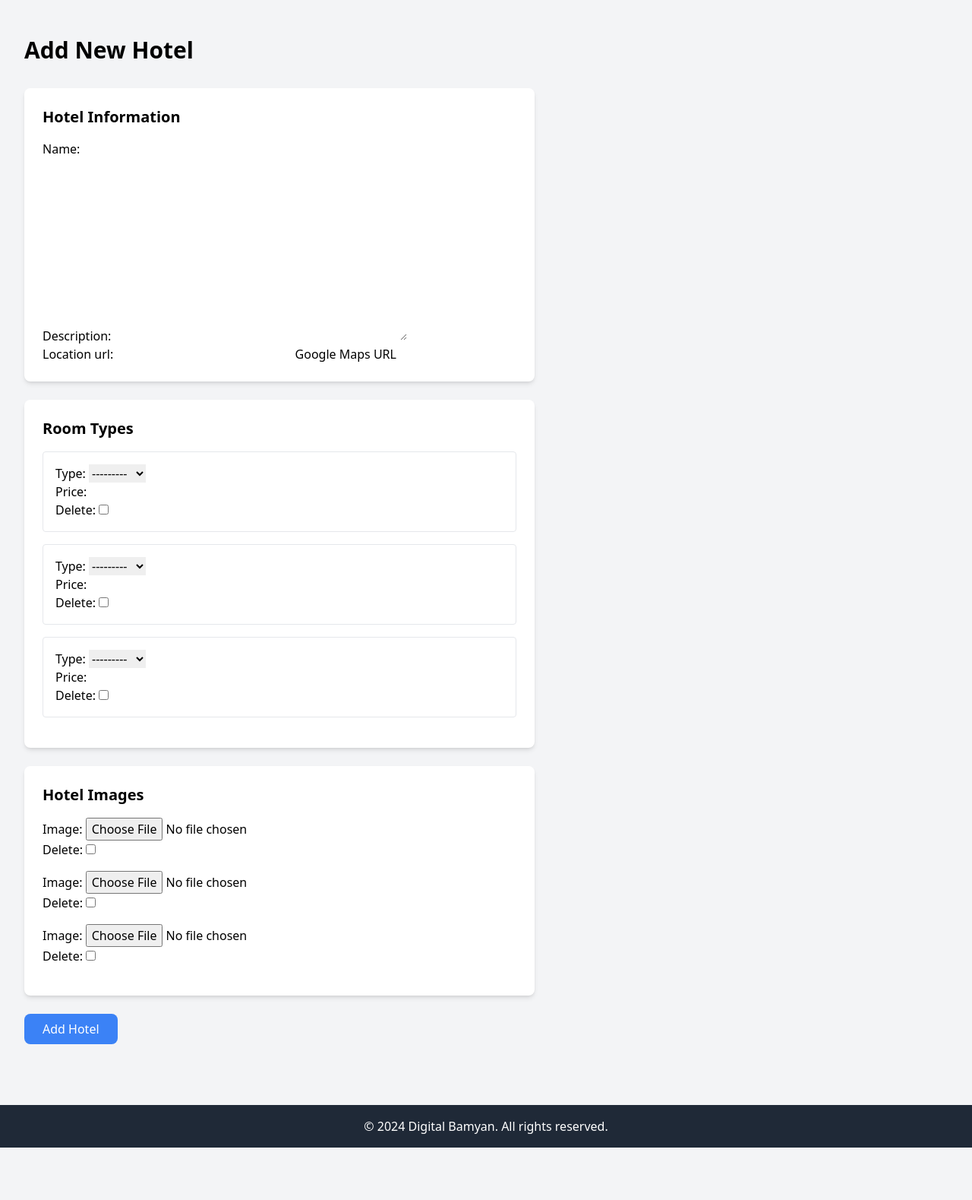
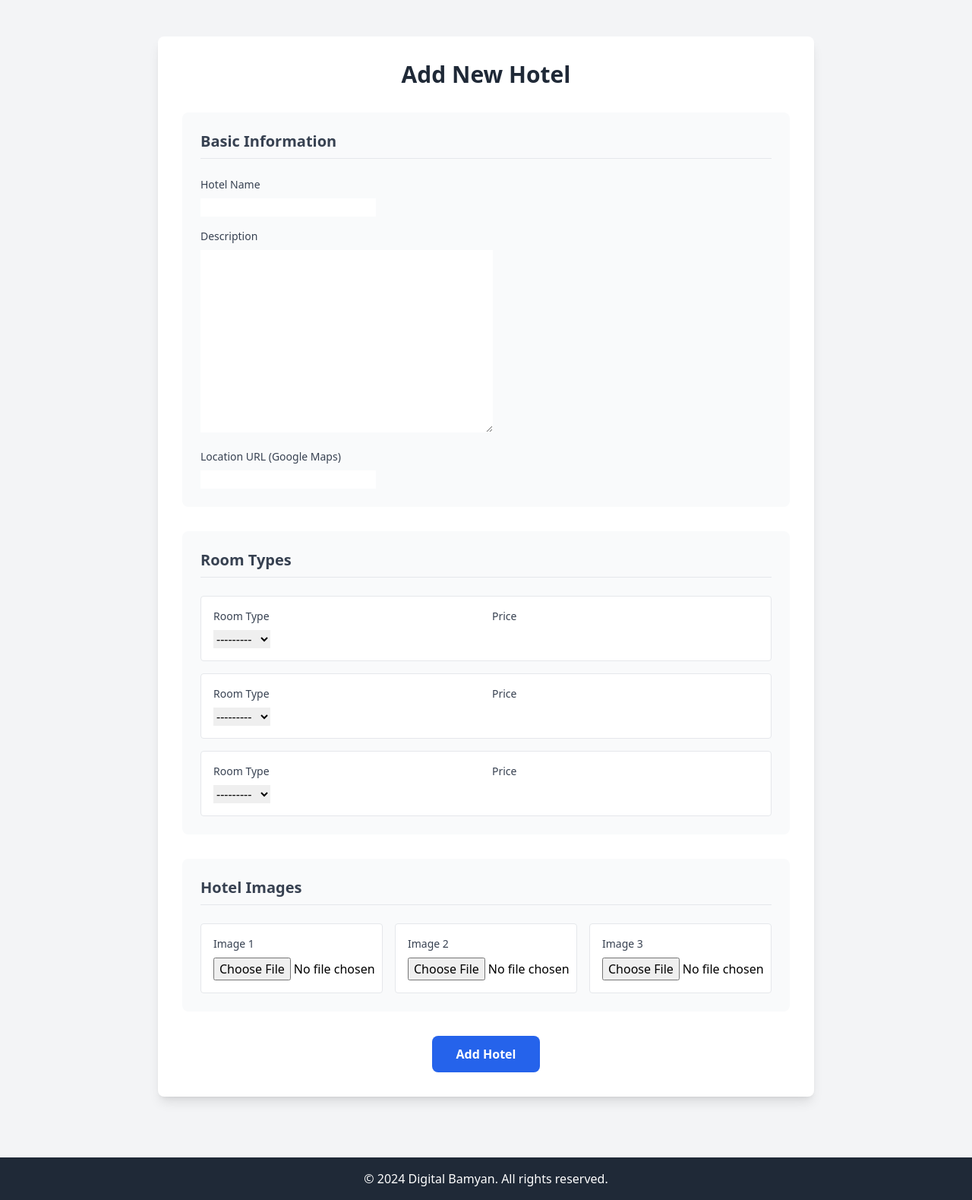
Before and after one commit to AzizullahDarmani/Digital-Bamyan, a Django app: page /hotel/add/ in a window 1280 px wide. Shown: the part 64-1643 px from the top of the page at 76% size. Before the commit the page ends 1574 px from the top, so only its background shows below. Run offline with Django 5.2, Linux system fonts and the light colour scheme; the visitor is signed in with stand-in values (Sample User, id 1); some libraries are stand-ins or nearby versions.

Commit message:
Assistant checkpoint: Improve add hotel form layout and styling
Assistant generated file changes:
- hotel/templates/hotel/add_hotel.html: Improve add hotel form layout and styling

---

User prompt:

Add new hotel template is not very well arranged to add new hotels, please arrange its style to be user friendly

Replit-Commit-Author: Assistant
Replit-Commit-Session-Id: 11f31282-3057-41c1-9792-a8b2e26b53a0

```diff
--- a/hotel/templates/hotel/add_hotel.html
+++ b/hotel/templates/hotel/add_hotel.html
@@ -3,40 +3,91 @@
 {% load static %}
 
 {% block content %}
-<div class="container mx-auto px-4 py-8">
-    <h1 class="text-3xl font-bold mb-8">Add New Hotel</h1>
+<div class="container mx-auto px-4 py-8 max-w-4xl">
+    <div class="bg-white rounded-lg shadow-lg p-8">
+        <h1 class="text-3xl font-bold mb-8 text-center text-gray-800">Add New Hotel</h1>
 
-    <form method="POST" enctype="multipart/form-data" class="max-w-2xl">
+        <form method="POST" enctype="multipart/form-data" class="space-y-8">
             {% csrf_token %}
 
-        <div class="bg-white rounded-lg shadow-md p-6 mb-6">
-            <h2 class="text-xl font-semibold mb-4">Hotel Information</h2>
-            {{ hotel_form.as_p }}
+            <div class="bg-gray-50 rounded-lg p-6 space-y-6">
+                <h2 class="text-xl font-semibold text-gray-700 border-b pb-2">Basic Information</h2>
+                <div class="space-y-4">
+                    <div class="form-group">
+                        <label class="block text-sm font-medium text-gray-700 mb-2">Hotel Name</label>
+                        {{ hotel_form.name }}
+                    </div>
+                    <div class="form-group">
+                        <label class="block text-sm font-medium text-gray-700 mb-2">Description</label>
+                        {{ hotel_form.description }}
+                    </div>
+                    <div class="form-group">
+                        <label class="block text-sm font-medium text-gray-700 mb-2">Location URL (Google Maps)</label>
+                        {{ hotel_form.location_url }}
+                    </div>
+                </div>
             </div>
 
-        <div class="bg-white rounded-lg shadow-md p-6 mb-6">
-            <h2 class="text-xl font-semibold mb-4">Room Types</h2>
+            <div class="bg-gray-50 rounded-lg p-6 space-y-6">
+                <h2 class="text-xl font-semibold text-gray-700 border-b pb-2">Room Types</h2>
                 {{ room_formset.management_form }}
+                <div class="space-y-4" id="room-formset">
                     {% for form in room_formset %}
-            <div class="mb-4 p-4 border rounded">
-                {{ form.as_p }}
+                    <div class="room-form bg-white p-4 rounded border">
+                        <div class="grid grid-cols-1 md:grid-cols-2 gap-4">
+                            <div class="form-group">
+                                <label class="block text-sm font-medium text-gray-700 mb-2">Room Type</label>
+                                {{ form.type }}
+                            </div>
+                            <div class="form-group">
+                                <label class="block text-sm font-medium text-gray-700 mb-2">Price</label>
+                                {{ form.price }}
+                            </div>
+                        </div>
                     </div>
                     {% endfor %}
                 </div>
+            </div>
 
-        <div class="bg-white rounded-lg shadow-md p-6 mb-6">
-            <h2 class="text-xl font-semibold mb-4">Hotel Images</h2>
+            <div class="bg-gray-50 rounded-lg p-6 space-y-6">
+                <h2 class="text-xl font-semibold text-gray-700 border-b pb-2">Hotel Images</h2>
                 {{ image_formset.management_form }}
+                <div class="grid grid-cols-1 md:grid-cols-3 gap-4" id="image-formset">
                     {% for form in image_formset %}
-            <div class="mb-4">
-                {{ form.as_p }}
+                    <div class="image-form bg-white p-4 rounded border">
+                        <div class="form-group">
+                            <label class="block text-sm font-medium text-gray-700 mb-2">Image {{ forloop.counter }}</label>
+                            {{ form.image }}
+                        </div>
                     </div>
                     {% endfor %}
                 </div>
+            </div>
 
-        <button type="submit" class="bg-blue-500 text-white px-6 py-2 rounded-lg hover:bg-blue-600">
+            <div class="flex justify-center mt-8">
+                <button type="submit" class="bg-blue-600 text-white px-8 py-3 rounded-lg hover:bg-blue-700 transition duration-200 font-semibold">
                     Add Hotel
                 </button>
+            </div>
         </form>
     </div>
+</div>
+
+<style>
+    input[type="text"],
+    input[type="url"],
+    input[type="number"],
+    textarea,
+    select {
+        @apply w-full px-3 py-2 border border-gray-300 rounded-md focus:ring-2 focus:ring-blue-500 focus:border-blue-500;
+    }
+
+    textarea {
+        @apply h-32;
+    }
+
+    input[type="file"] {
+        @apply block w-full text-sm text-gray-500 file:mr-4 file:py-2 file:px-4 file:rounded-full file:border-0 file:text-sm file:font-semibold file:bg-blue-50 file:text-blue-700 hover:file:bg-blue-100;
+    }
+</style>
 {% endblock %}
```
Lines whose indentation alone changed are shown as unchanged.
